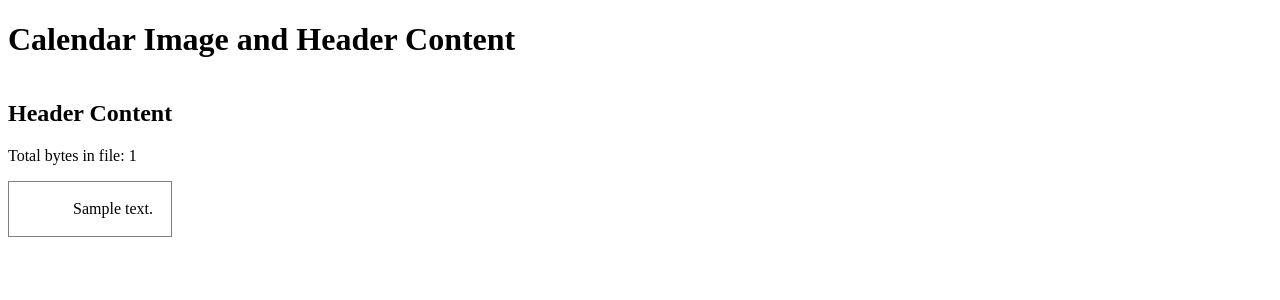
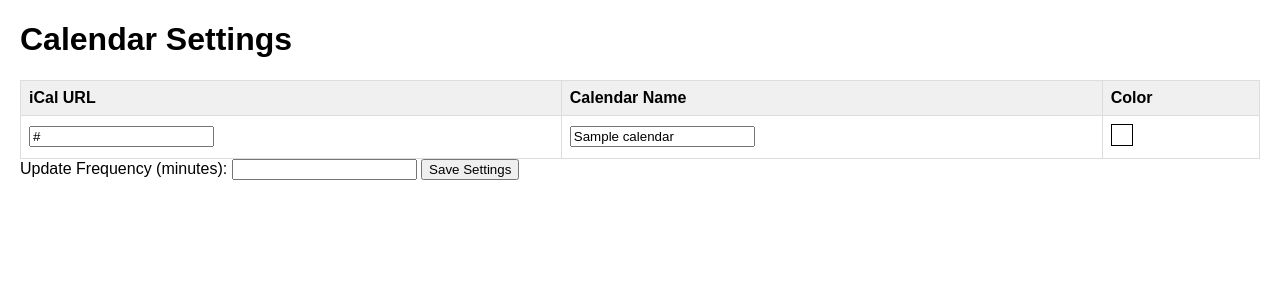
Before and after one commit to SeanStew/InkyServer, a Flask app: template templates/calendar.html in a window 1280 px wide. Shown: the top 300 px of the page. Run offline with Flask 3, Linux system fonts and the light colour scheme; the template is opened without the code that fills it: most values are stand-ins (such as "Sample title", 1, 10 or a date in 2020).

Commit message:
only allow supported colors

```diff
--- a/app.py
+++ b/app.py
@@ -13,6 +13,15 @@ DEFAULT_UPDATE_FREQUENCY = 60
 CALENDAR_IMAGE_FILENAME = "calendar.png"
 HEADER_FILENAME = "calendar.h"
 DEFAULT_RESOLUTION = (800, 480)
+
+ALLOWED_COLORS = {
+    "#000000": "Black",
+    "#00FF00": "Green",
+    "#0000FF": "Blue",
+    "#FF0000": "Red",
+    "#FFFF00": "Yellow",
+    "#FF8000": "Orange",
+}
 
 # Initial calendar data (can be moved to a database later)
 calendars = [
@@ -37,11 +46,11 @@ def index():
             }
             calendars.append(calendar)
         update_frequency = int(request.form["update_frequency"])
-        # TODO: Save to database
+
         print(f"Calendars: {calendars}")
         print(f"Update frequency: {update_frequency}")
 
-    return render_template("index.html", calendars=calendars, update_frequency=update_frequency)
+    return render_template("index.html", calendars=calendars, update_frequency=update_frequency, allowed_colors=ALLOWED_COLORS)
 
 @app.route("/showImage", methods=["GET"])
 def showImage():
--- a/templates/calendar.html
+++ b/templates/calendar.html
@@ -2,45 +2,106 @@
 <html lang="en">
 <head>
     <meta charset="UTF-8">
-    <meta name="viewport" content="width=device-width, initial-scale=1.0">
-    <title>Calendar Image</title>
+    <script src="https://code.jquery.com/jquery-3.6.0.min.js"></script>
+    <title>Calendar Settings</title>
     <style>
-        #image-container {
-            display: flex;
-            gap: 20px;
+        body {
+            font-family: Arial, sans-serif;
+            margin: 20px;
         }
-        #calendar-image {
-            border: 1px solid black;
+
+        table {
+            width: 100%;
+            border-collapse: collapse;
+            margin-top: 20px;
         }
-        #header-content-container {
-            flex-grow: 1;
-            border: 1px solid gray;
-            overflow-wrap: break-word; /* Enable word wrapping */
-            white-space: pre-wrap; /* Preserve line breaks and whitespace */
+
+        th, td {
+            border: 1px solid #ddd;
+            padding: 8px;
+            text-align: left;
+        }
+
+        th {
+            background-color: #f0f0f0;
+        }
+
+        .color-option {
+            display: inline-block;
+            width: 20px;
+            height: 20px;
+            border: 1px solid #000;
+            cursor: pointer;
+            margin-right: 5px;
+        }
+        .color-radio{
+          display: none;
+        }
+
+        .color-option.selected {
+           border-width: 3px;
+           border-color: blue;
         }
     </style>
 </head>
 <body>
-    <h1>Calendar Image and Header Content</h1>
+    <h1>Calendar Settings</h1>
+    <form method="POST">
+        <table>
+            <thead>
+                <tr>
+                    <th>iCal URL</th>
+                    <th>Calendar Name</th>
+                    <th>Color</th>
+                </tr>
+            </thead>
+            <tbody>
+                {% for calendar in calendars %}
+                <tr>
+                    <td>
+                        <input type="url" name="ical_url" value="{{ calendar.ical_url }}" required>
+                    </td>
+                    <td>
+                        <input type="text" name="calendar_name" value="{{ calendar.calendar_name }}" required>
+                    </td>
+                    <td>
+                        <div class="color-picker-container">
+                            <!-- Hidden input to store the selected color -->
+                            <input type="hidden" name="color" value="{{ calendar.color }}" class="color-input">
+                            {% for color_code, color_name in allowed_colors.items() %}
 
-    <div id="image-container">
-        {% if image_filename %}
-        <div>
-            <h2>Calendar Image</h2>
-            <img id="calendar-image" src="{{ url_for('static', filename=image_filename) }}" alt="Calendar Image" width="{{ image_width }}" height="{{ image_height }}">
-            <p>Width: {{ image_width }}px, Height: {{ image_height }}px</p>
-        </div>
-        {% endif %}
+                            <input type="radio" id="{{ calendar.calendar_name }}{{ color_code }}" name="{{ calendar.calendar_name }}color_radio" value="{{ color_code }}" class="color-radio"  {% if calendar.color == color_code %} checked {% endif %}>
+                            <label for="{{ calendar.calendar_name }}{{ color_code }}" class="color-option" style="background-color: {{ color_code }};"></label>
 
-        {% if header_content %}
-        <div>
-            <h2>Header Content</h2>
-            <p>Total bytes in file: {{ header_byte_count }}</p>
-            <div id="header-content-container">
-                {{ header_content }}
-            </div>
-        </div>
-        {% endif %}
-    </div>
+                            {% endfor %}
+                        </div>
+                    </td>
+                </tr>
+                {% endfor %}
+            </tbody>
+        </table>
+        <label for="update_frequency">Update Frequency (minutes):</label>
+        <input type="number" name="update_frequency" value="{{ update_frequency }}" required>
+        <button type="submit">Save Settings</button>
+    </form>
+
+    <script>
+        $(document).ready(function() {
+            // Add click event listener to color options
+            $('.color-option').click(function() {
+                // Remove selected class from all options in the same container
+                $(this).closest('.color-picker-container').find('.color-option').removeClass('selected');
+                // Add selected class to the clicked option
+                $(this).addClass('selected');
+
+                // Get the color value from the clicked option
+                var selectedColor = $(this).prev('.color-radio').val();
+                // Update the hidden input field with the selected color
+                $(this).closest('.color-picker-container').find('.color-input').val(selectedColor);
+
+                $(this).prev('.color-radio').prop('checked', true);
+            });
+        });
+    </script>
 </body>
 </html>
```
